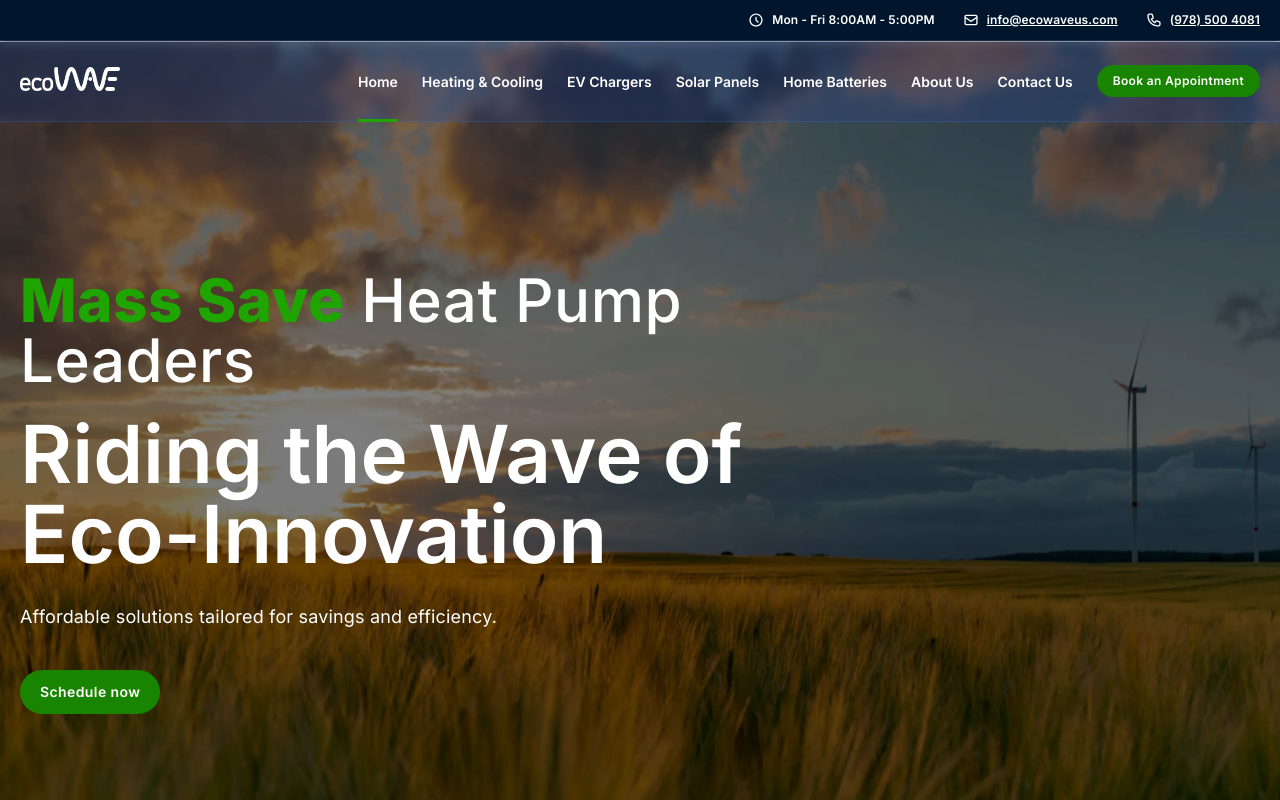
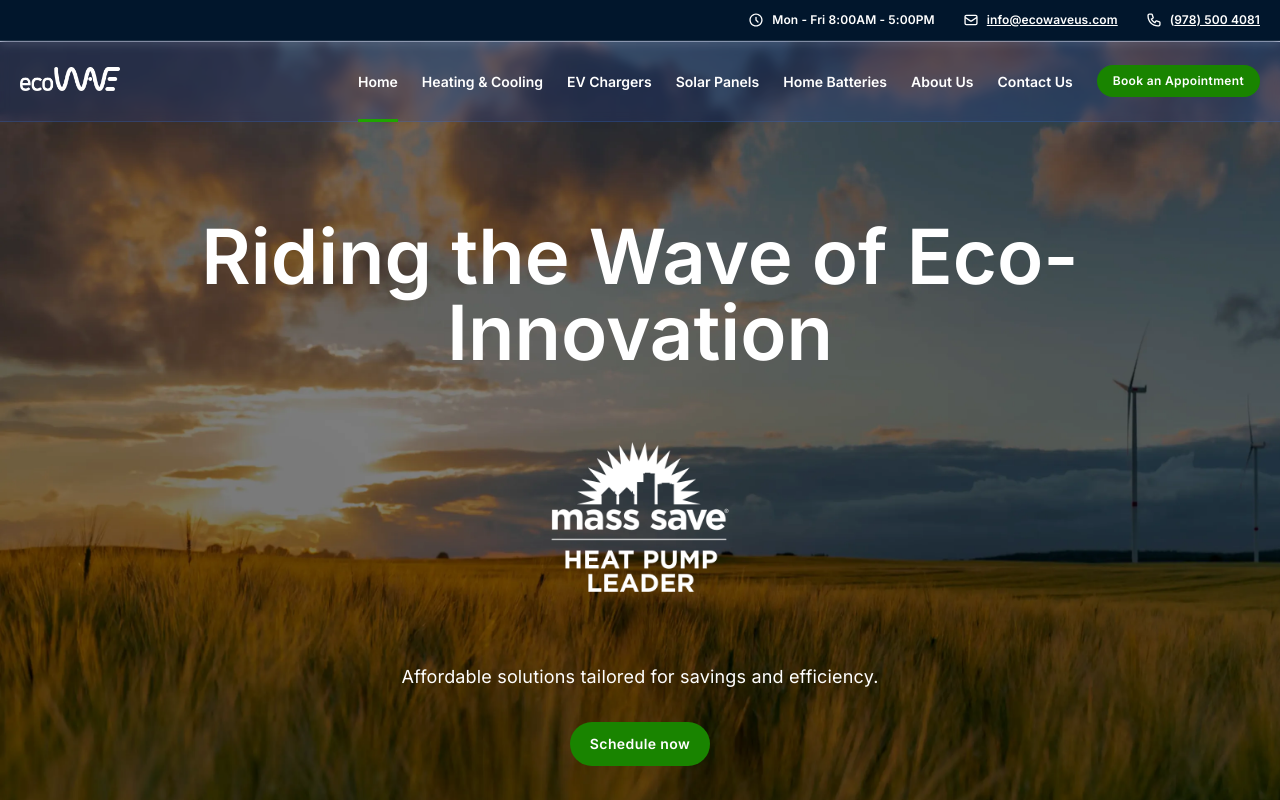
Before and after one commit to EcowaveUS/ecowaveus, a React (Vite) app: page / in a window 1280 px wide. Shown: the top 800 px of the page. Built offline with nearby package versions, Linux system fonts and the light colour scheme.

Commit message:
Updated the mass save logo image

```diff
--- a/src/components/pagesComponents/MainPageComponentHeatPump.tsx
+++ b/src/components/pagesComponents/MainPageComponentHeatPump.tsx
@@ -40,7 +40,7 @@ export const MainPageComponentHeatPump = () => {
           position={"absolute"}
           zIndex={2}
           left={0}
-          bottom={isDesktop ? "100px" : "47px"}
+          bottom={isDesktop ? "50px" : "47px"}
           // sx={{
           //   transform: "translateY(-50%)",
           // }}
@@ -61,7 +61,7 @@ export const MainPageComponentHeatPump = () => {
           >
             Efficient and Eco-Friendly:
           </Typography> */}
-          <Typography
+          {/* <Typography
             fontWeight={500}
             fontFamily={"Inter !important"}
             fontSize={isDesktop ? "40px" : "36px"}
@@ -70,10 +70,11 @@ export const MainPageComponentHeatPump = () => {
           >
             <span style={{ color: "#1fa500", fontWeight: 700 }}>Mass Save</span>
             {!isDesktop && <br />} Heat Pump Leaders
-          </Typography>
+          </Typography> */}
+          <img src="/images/Mass_Save_logo_HPL_White.webp" alt="Mass Save logo HPL White" width={isDesktop ? "180px" : "200px"} height="auto" />
           <Typography
             component="h1"
-            mt={"24px"}
+            // mt={"24px"}
             fontWeight={600}
             fontFamily={"Inter !important"}
             letterSpacing={"0 !important"}
--- a/src/components/pagesComponents/SwitchFuture.tsx
+++ b/src/components/pagesComponents/SwitchFuture.tsx
@@ -25,7 +25,7 @@ export const SwitchFuture = () => {
         <Box
           paddingTop={isDesktop ? "100px" : "0"}
           component={"div"}
-          maxWidth={isDesktop ? "900px" : "100%"}
+          // maxWidth={isDesktop ? "900px" : "100%"}
           position={"absolute"}
           zIndex={2}
           left={0}
@@ -33,8 +33,13 @@ export const SwitchFuture = () => {
           sx={{
             transform: "translateY(-50%)",
           }}
+          display={"flex"}
+          flexDirection={"column"}
+          gap={isDesktop ? "32px" : "20px"}
+          alignItems={"center"}
+          justifyContent={"center"}
         >
-          <Typography
+          {/* <Typography
             fontWeight={500}
             fontFamily={"Inter !important"}
             fontSize={isDesktop ? "60px" : "40px"}
@@ -43,46 +48,35 @@ export const SwitchFuture = () => {
           >
             <span style={{ color: "#1fa500", fontWeight: 700 }}>Mass Save</span>{" "}
             Heat Pump Leaders
-          </Typography>
+          </Typography> */}
           <Typography
             component="h1"
-            marginTop={isDesktop ? "24px" : "20px"}
+            // marginTop={isDesktop ? "24px" : "20px"}
             fontWeight={600}
             fontFamily={"Inter !important"}
             letterSpacing={"0 !important"}
-            fontSize={isDesktop ? "80px" : "48px"}
+            fontSize={isDesktop ? "76px" : "48px"}
             color={"white"}
             lineHeight={isDesktop ? "100%" : "52px"}
+            textAlign={"center"}
           >
-            {isDesktop ? (
-              <>
-                Riding the Wave of{" "}
-                <span
-                  style={{
-                    height: "86px",
-                    display: "inline-block",
-                  }}
-                >
-                  Eco-Innovation
-                </span>
-              </>
-            ) : (
-              "Riding the Wave of Eco-Innovation"
-            )}
+            Riding the Wave of Eco-Innovation
           </Typography>
+          <img src="/images/Mass_Save_logo_HPL_White.webp" alt="Mass Save logo HPL White" width={isDesktop ? "230px" : "200px"} height="auto" />
           <Typography
             fontWeight={400}
             fontFamily={"Inter !important"}
             fontSize={isDesktop ? "18px" : "20px"}
             color={"white"}
             lineHeight={isDesktop ? "26px" : "28px"}
-            marginTop={isDesktop ? "24px" : "20px"}
+            // marginTop={isDesktop ? "24px" : "20px"}
+            textAlign={"center"}
           >
             Affordable solutions tailored for savings and efficiency.
           </Typography>
           <Button
             sx={{
-              marginTop: isDesktop ? "40px" : "32px",
+              // marginTop: isDesktop ? "40px" : "32px",
               backgroundColor: "#198400",
               color: "white",
               borderRadius: "999px",
--- a/src/components/pagesComponents/freeEstimate/FreeEstimateHero.tsx
+++ b/src/components/pagesComponents/freeEstimate/FreeEstimateHero.tsx
@@ -60,7 +60,7 @@ export default function FreeEstimateHero() {
             color={"#053b74"}
             textAlign={"center"}
           >
-            <b>Act Now! Federal Incentive Is Expiring!</b>
+            {/* <b>Act Now! Federal Incentive Is Expiring!</b>
             <br />
             <br />
             The $2,000 Federal Tax Credit for new heat pump installations ends
@@ -68,7 +68,13 @@ export default function FreeEstimateHero() {
             <br />
             <b>
               <u>December 31, 2025</u>.
-            </b>
+            </b> */}
+            <b>Final call! The $2,000 federal credit ends Dec 31, 2025.</b>
+            <br />
+            <b>If you miss it, schedule your installation with EcowaveUS Jan-Mar 2026 and we'll rebate $2,000.</b>
+            <br />
+            <br />
+            *Offer applies to projects of $15,000+
           </Typography>
           <Typography
             component="h1"
@@ -81,7 +87,7 @@ export default function FreeEstimateHero() {
           >
             Transform Your Comfort with Our Heating & Cooling Solutions
           </Typography>
-          <Typography
+          {/* <Typography
             fontWeight={600}
             fontFamily={"Inter !important"}
             fontSize={isDesktop ? "22px" : "18px"}
@@ -91,7 +97,7 @@ export default function FreeEstimateHero() {
           >
             Get a Free Consultation and Discover Tailored Solutions for Your
             Home
-          </Typography>
+          </Typography> */}
           <Box
             display={"flex"}
             flexDirection={isDesktop ? "row" : "column"}
@@ -123,7 +129,7 @@ export default function FreeEstimateHero() {
               Get a FREE Estimate
             </GreenButton>
           </Box>
-          <Typography
+          {/* <Typography
             fontWeight={600}
             fontFamily={"Inter !important"}
             letterSpacing={"0 !important"}
@@ -132,7 +138,14 @@ export default function FreeEstimateHero() {
             lineHeight={isDesktop ? "120%" : "40px"}
           >
             Mass Save® Partners
-          </Typography>
+          </Typography> */}
+          <img
+            src="/images/Mass_Save_logo_HPL_White.webp"
+            alt="Mass Save logo HPL White"
+            width={isDesktop ? "180px" : "200px"}
+            height="auto"
+            style={{ marginBlock: isDesktop ? "-24px" : "-16px" }}
+          />
           <Typography
             py={"12px"}
             px={"8px"}
```
Also changed, not shown: public/images/Mass_Save_logo_HPL_White.webp (added).
